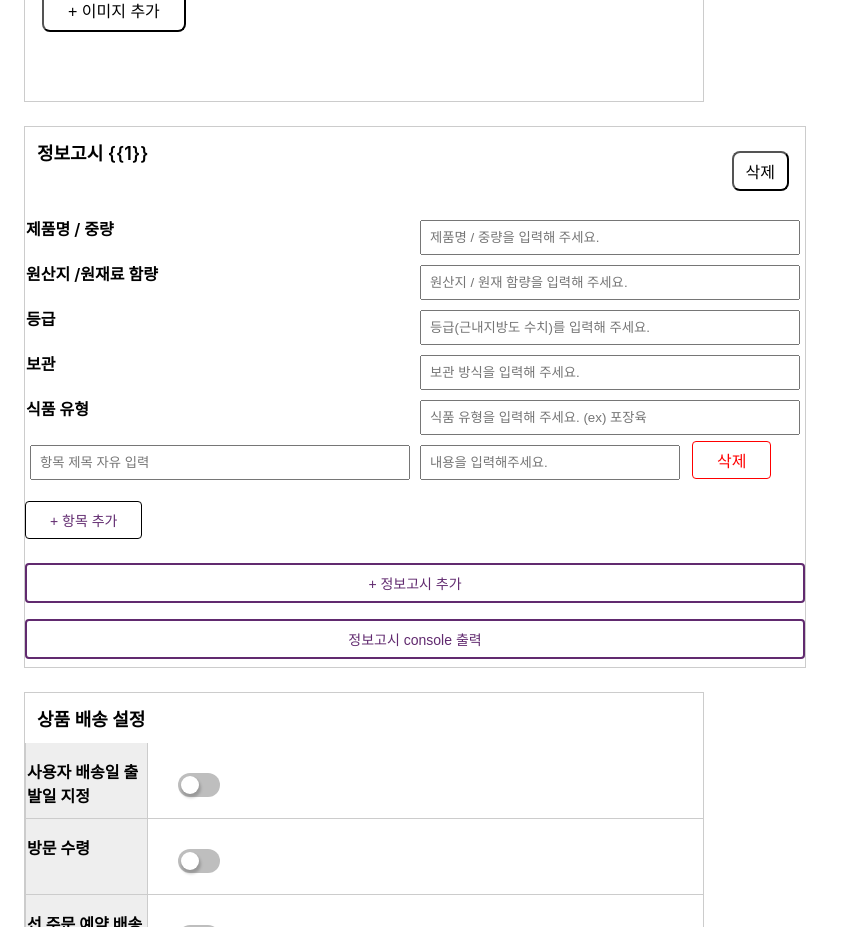
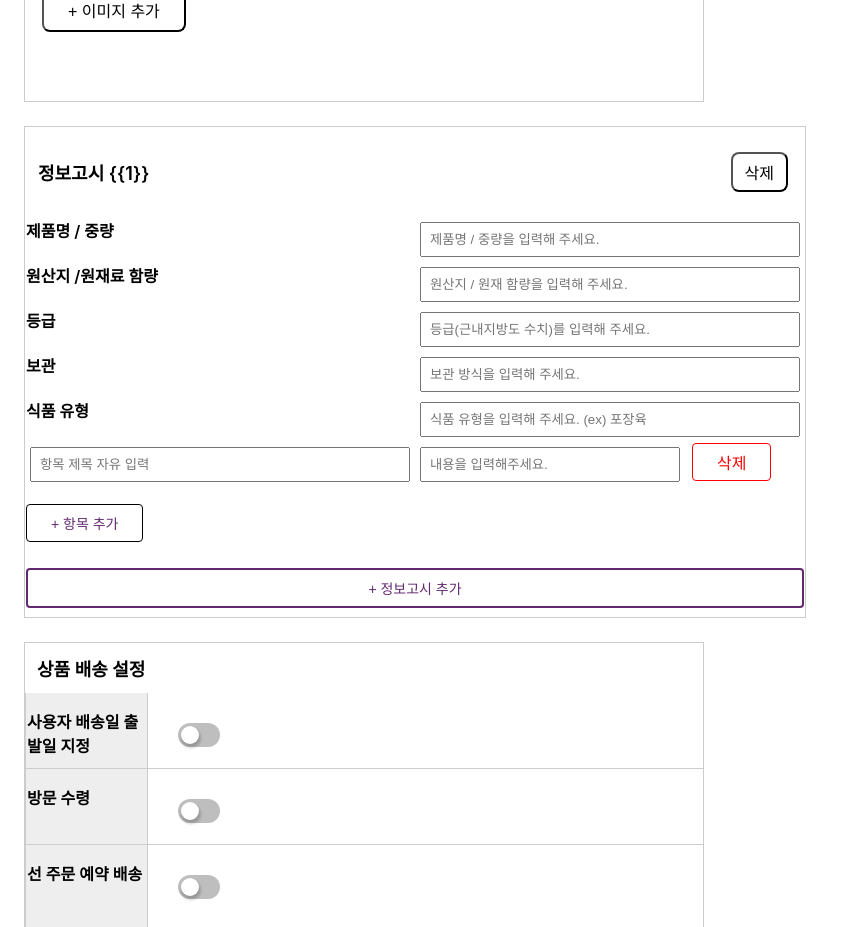
Before and after one commit to pre-onboarding-course-team-6/1st-week-sirloin-task, a React (Create React App) app: page / in a window 1280 px wide. Shown: the part 1440-2367 px from the top of the page, without its empty margins (0-845 px from the left). Built offline with nearby package versions, Linux system fonts and the light colour scheme.

Commit message:
fix: Notify컴포넌트에서 발생한 table 관련 에러 fix

```diff
--- a/src/commons/Styled/styled.js
+++ b/src/commons/Styled/styled.js
@@ -8,6 +8,13 @@ export const Table = styled.table`
 `;
 
 export const Title = styled.td`
+  font-size: 18px;
+  font-weight: 600;
+  padding: 12px;
+  width: 120px;
+`;
+
+export const TitleDiv = styled.div`
   font-size: 18px;
   font-weight: 600;
   padding: 12px;
--- a/src/components/Notify/elements/InformationNotice.jsx
+++ b/src/components/Notify/elements/InformationNotice.jsx
@@ -4,8 +4,7 @@
 /* eslint-disable react/button-has-type */
 import React, { useState } from "react";
 import {
-  SpaceBetween,
-  Title,
+  TitleDiv,
   BlackDelBtn,
   ContentInfo,
   InputBox,
@@ -59,20 +58,25 @@ function InformationNotice({
   const right = "}}";
 
   return (
-    <tr>
-      <SpaceBetween>
-        <Title>
+    <>
+      <TableRow>
+        <td>
+          <TitleDiv>
             정보고시{" "}
             <span>
               {left}
               {index + 1}
               {right}
             </span>
-        </Title>
+          </TitleDiv>
+        </td>
+        <td style={{ textAlign: "right" }}>
           <BlackDelBtn onClick={(event) => handleDeleteFields(index, event)}>
             삭제
           </BlackDelBtn>
-      </SpaceBetween>
+        </td>
+      </TableRow>
+
       <TableRow>
         <ContentInfo>제품명 / 중량</ContentInfo>
         <InputBox>
@@ -153,9 +157,12 @@ function InformationNotice({
           handleDeleteMore={handleDeleteMore}
         />
       ))}
-
+      <TableRow>
+        <td>
           <AddBtn onClick={handleAddFields}>+ 항목 추가</AddBtn>
-    </tr>
+        </td>
+      </TableRow>
+    </>
   );
 }
 
--- a/src/components/Notify/index.jsx
+++ b/src/components/Notify/index.jsx
@@ -9,7 +9,6 @@ import { INFO_NOTI_TEMPLATE } from "../../commons/constants/templates";
 
 function Info() {
   const [inputFields, setInputFields] = useState([{ ...INFO_NOTI_TEMPLATE }]);
-
   const handleDeleteFields = (index, event) => {
     event.preventDefault();
 
@@ -26,19 +25,6 @@ function Info() {
 
   const handleAddFields = () => {
     setInputFields([...inputFields, { ...INFO_NOTI_TEMPLATE }]);
-  };
-
-  const handleSubmit = (e) => {
-    e.preventDefault();
-
-    // 객체 -> 배열 -> 필터링 -> 객체
-    const result = inputFields.map((obj) => {
-      const parsedArr = Object.entries(obj).filter((arr) => arr[1] !== "");
-
-      return Object.fromEntries(parsedArr);
-    });
-
-    console.log(result);
   };
 
   const handleChangeInput = (index, event) => {
@@ -75,13 +61,11 @@ function Info() {
             mergeToInputFields={mergeToInputFields}
           />
         ))}
-        <div>
-          <form>
+        <tr>
+          <td colSpan="2">
             <FullBtn onClick={handleAddFields}>+ 정보고시 추가</FullBtn>
-            <br />
-            <FullBtn onClick={handleSubmit}>정보고시 console 출력</FullBtn>
-          </form>
-        </div>
+          </td>
+        </tr>
       </tbody>
     </Table>
   );
```
Lines whose indentation alone changed are shown as unchanged.
